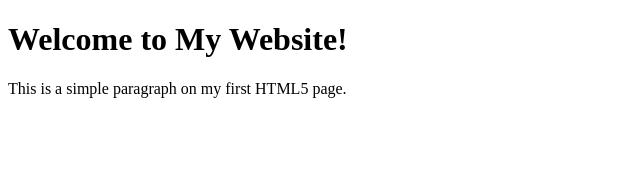
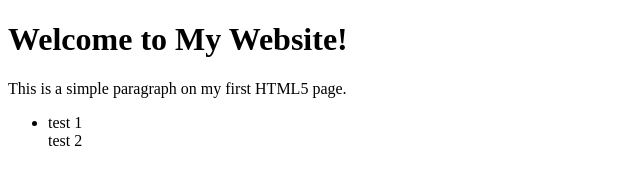
Before and after one commit to wiwol7441/DATA1200, a plain HTML site: page index.html in a window 1280 px wide. Shown: the full height of the page, 0-640 px from the left. Drawn offline with Linux system fonts and the light colour scheme.

Commit message:
Update index.html

```diff
--- a/index.html
+++ b/index.html
@@ -8,5 +8,11 @@
 <body>
     <h1>Welcome to My Website!</h1>
     <p>This is a simple paragraph on my first HTML5 page.</p>
+    <ul>
+        <li>
+            <div>test 1</div>
+            <div> test 2</div>
+        </li>
+    </ul>
 </body>
 </html>
```
